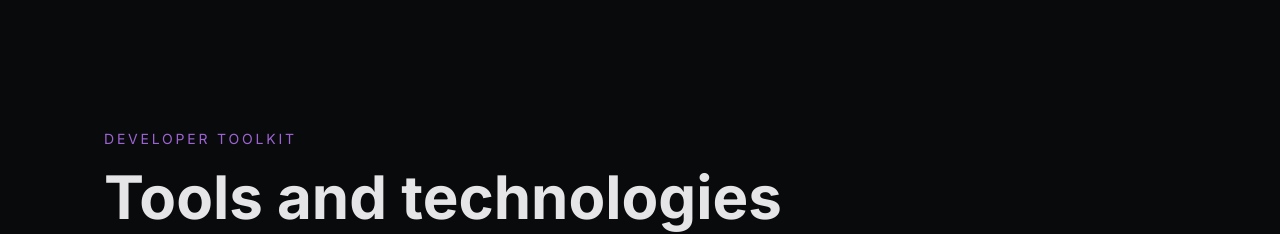
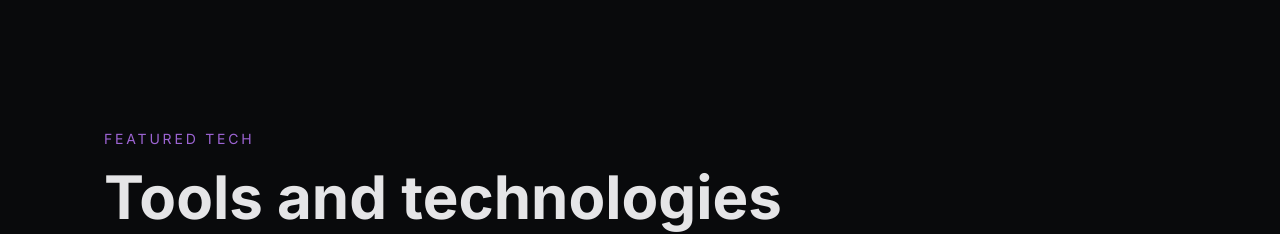
Before and after one commit to LucasWinkler/lucaswinkler.dev, a Next.js app: page / in a window 1280 px wide. Shown: the part 2320-2554 px from the top of the page. Built offline with nearby package versions, Linux system fonts and the light colour scheme.

Commit message:
chore: update skills eyebrow text to 'Featured tech'

```diff
--- a/src/constants/home-content.tsx
+++ b/src/constants/home-content.tsx
@@ -34,7 +34,7 @@ export const ABOUT_CONTENT: AboutProps = {
 };
 
 export const SKILLS_CONTENT: SkillsProps = {
-  eyebrow: "Developer toolkit",
+  eyebrow: "Featured tech",
   heading: "Tools and technologies",
   description:
     "I've worked with a variety of technologies over the years. Here's a collection that I use to build modern web apps.",
```
